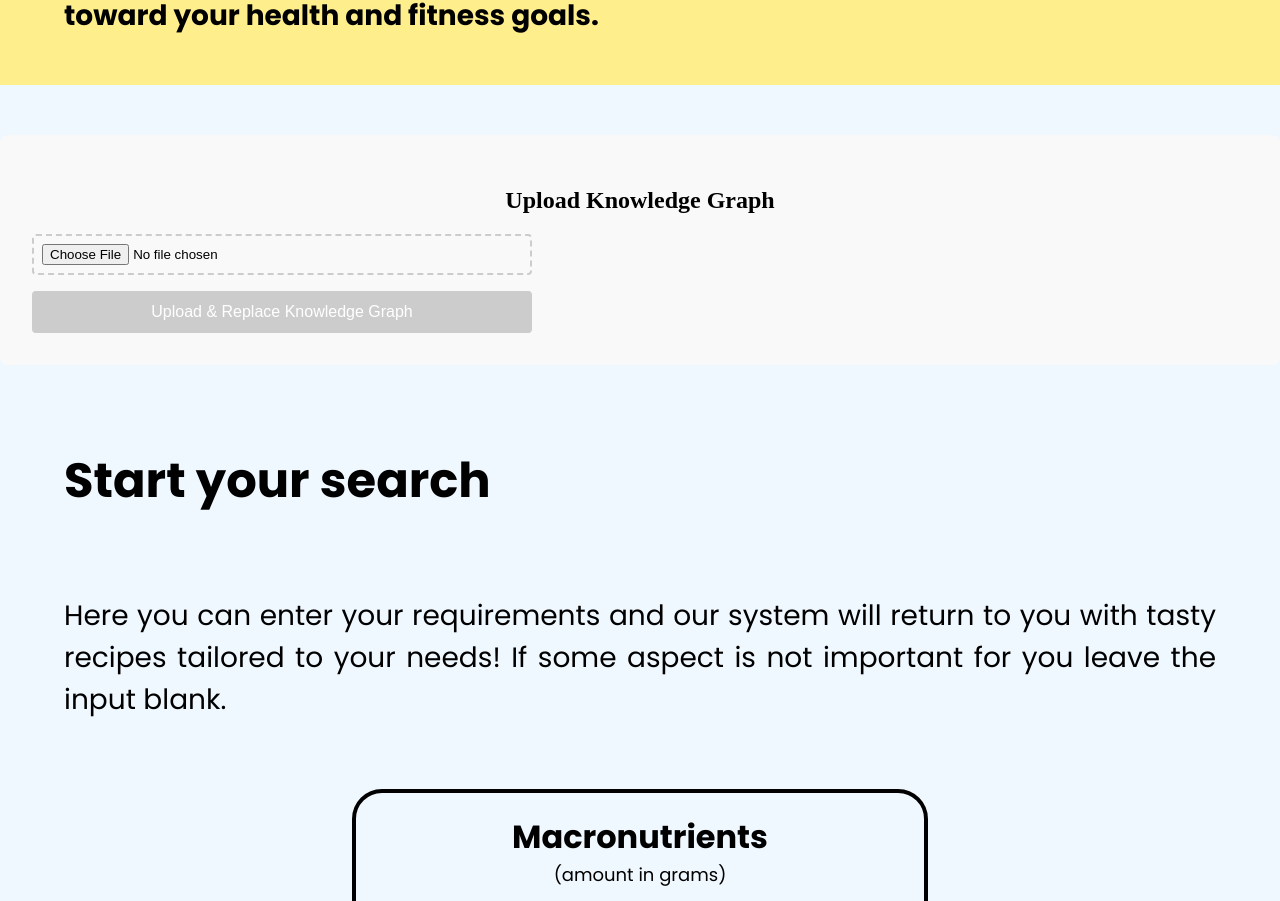
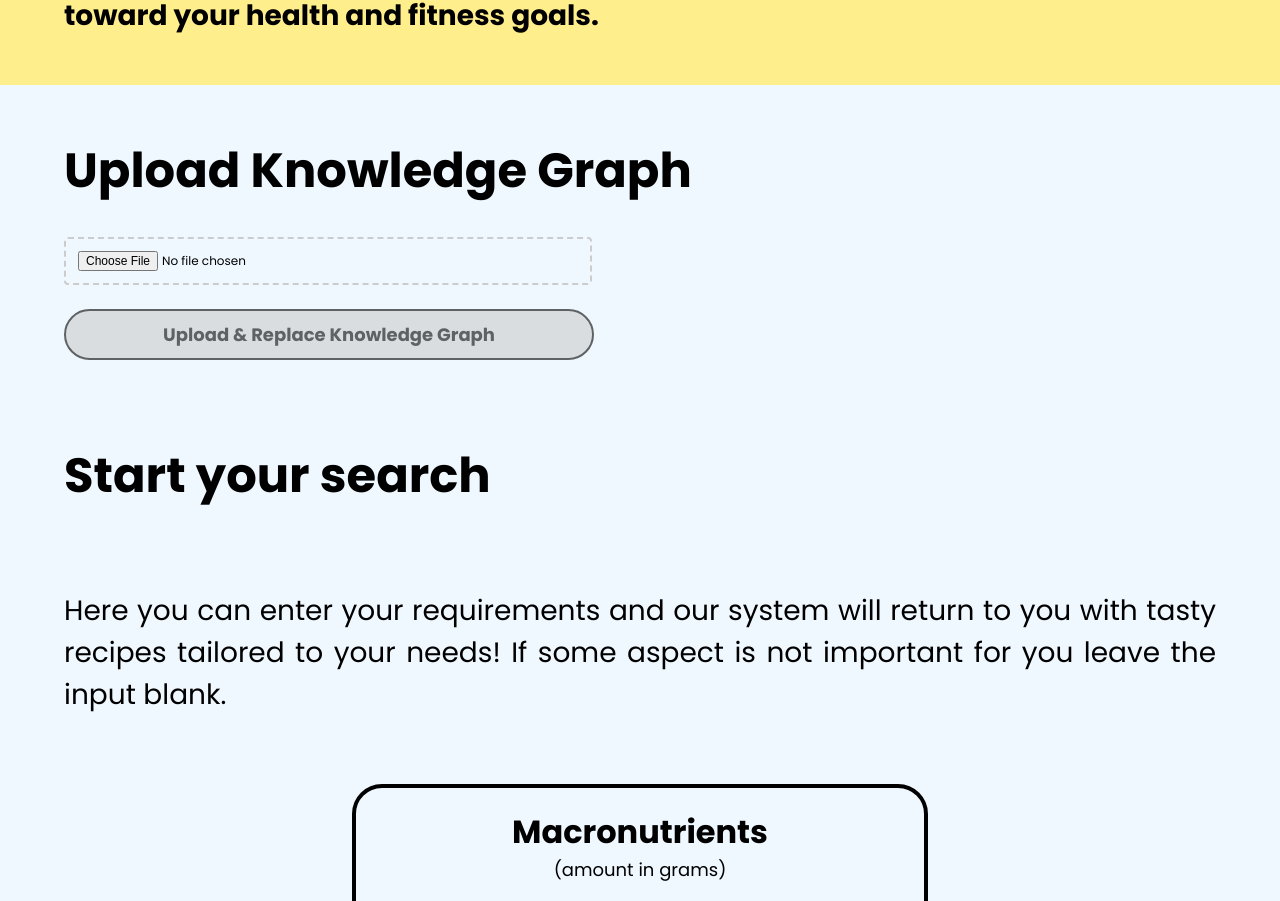
Before and after one commit to czajkowskis/Feinschmecker, a Vue app in the folder webui/: page / in a window 1280 px wide. Shown: the part 1729-2630 px from the top of the page. Built offline with nearby package versions, Linux system fonts and the light colour scheme; no server answers.

Commit message:
UPDATE: change graph upload style

```diff
--- a/webui/src/components/KnowledgeGraphUpload.vue
+++ b/webui/src/components/KnowledgeGraphUpload.vue
@@ -115,50 +115,79 @@ export default {
 
 <style scoped>
 .kg-upload-section {
-  padding: 2rem;
-  background: #f9f9f9;
-  border-radius: 8px;
-  margin: 2rem 0;
+  width: 90%;
+  margin: 50px auto;
+}
+
+.kg-upload-section h2 {
+  font-family: "Poppins";
+  font-size: 48px;
+  font-weight: 700;
+  margin: 30px 0;
+  text-align: left;
 }
 
 .upload-container {
   display: flex;
   flex-direction: column;
-  gap: 1rem;
+  align-items: left;
+  gap: 1.5rem;
+  width: 100%;
+}
+
+.file-input {
+  padding: 0.75rem;
+  border: 2px dashed #ccc;
+  border-radius: 4px;
+  cursor: pointer;
+  font-family: "Poppins";
+  font-size: 12px;
+  width: 100%;
   max-width: 500px;
 }
 
-.file-input {
-  padding: 0.5rem;
-  border: 2px dashed #ccc;
-  border-radius: 4px;
+.upload-btn {
+  background-color: #FFEE8C;
+  font-family: "Poppins";
+  font-size: 18px;
+  font-weight: 700;
+  border: 2px solid #000;
+  border-radius: 30px;
+  padding: 10px 50px;
   cursor: pointer;
-}
-
-.upload-btn {
-  padding: 0.75rem 1.5rem;
-  background: #4CAF50;
-  color: white;
-  border: none;
-  border-radius: 4px;
-  cursor: pointer;
-  font-size: 1rem;
+  color: #000;
+  width: 100%;
+  max-width: 530px;
 }
 
 .upload-btn:disabled {
   background: #ccc;
   cursor: not-allowed;
+  opacity: 0.6;
 }
 
 .file-info {
-  padding: 0.5rem;
+  padding: 1rem;
   background: #e3f2fd;
-  border-radius: 4px;
+  border-radius: 8px;
+  font-family: "Poppins";
+  font-size: 18px;
+  text-align: left;
+  max-width: 500px;
+}
+
+.file-info p {
+  margin: 0.25rem 0;
+  font-family: "Poppins";
 }
 
 .status-message {
-  padding: 0.75rem;
-  border-radius: 4px;
+  padding: 1rem;
+  border-radius: 8px;
+  font-family: "Poppins";
+  font-size: 18px;
+  text-align: left;
+  max-width: 500px;
 }
 
 .status-message.success {
```
